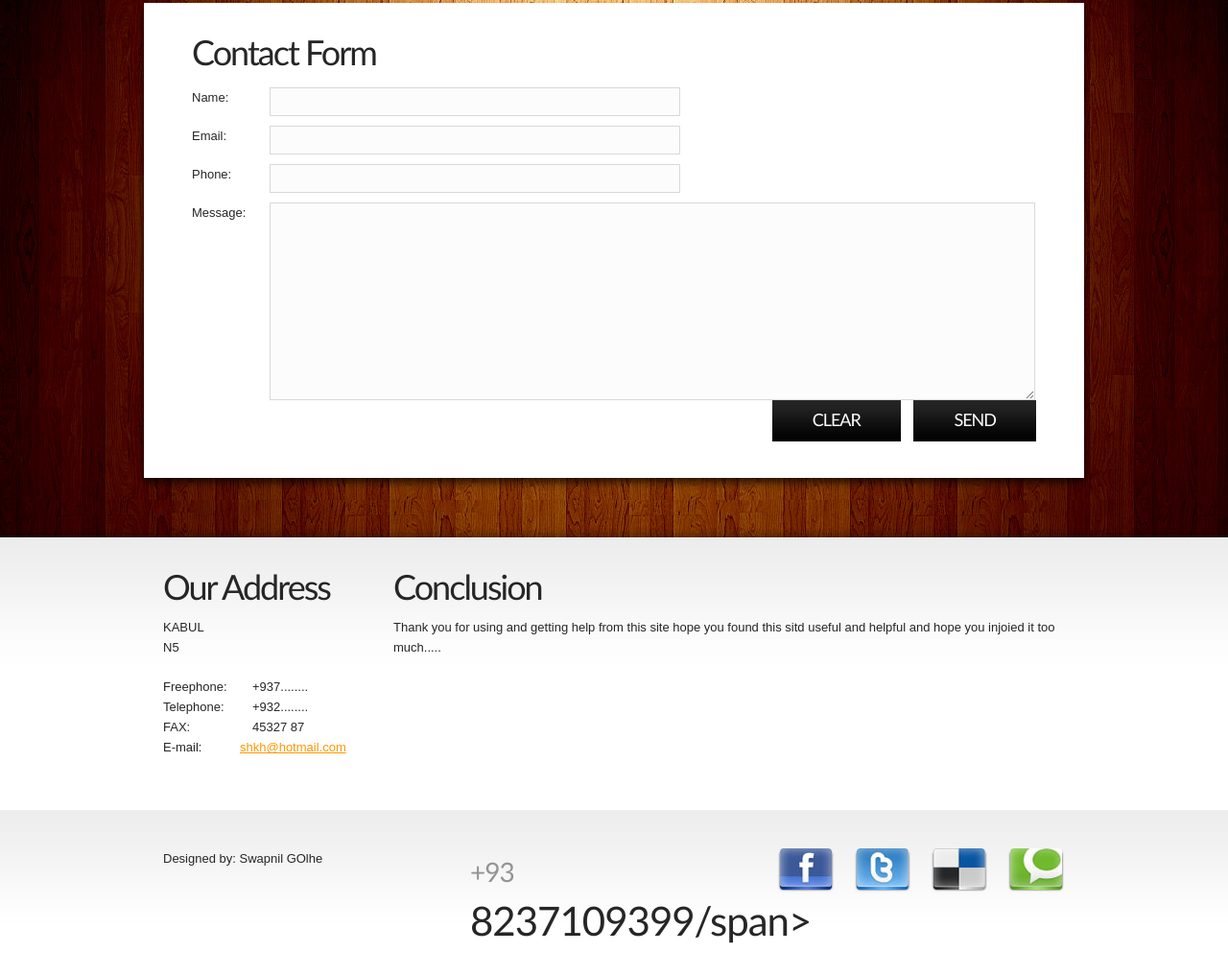
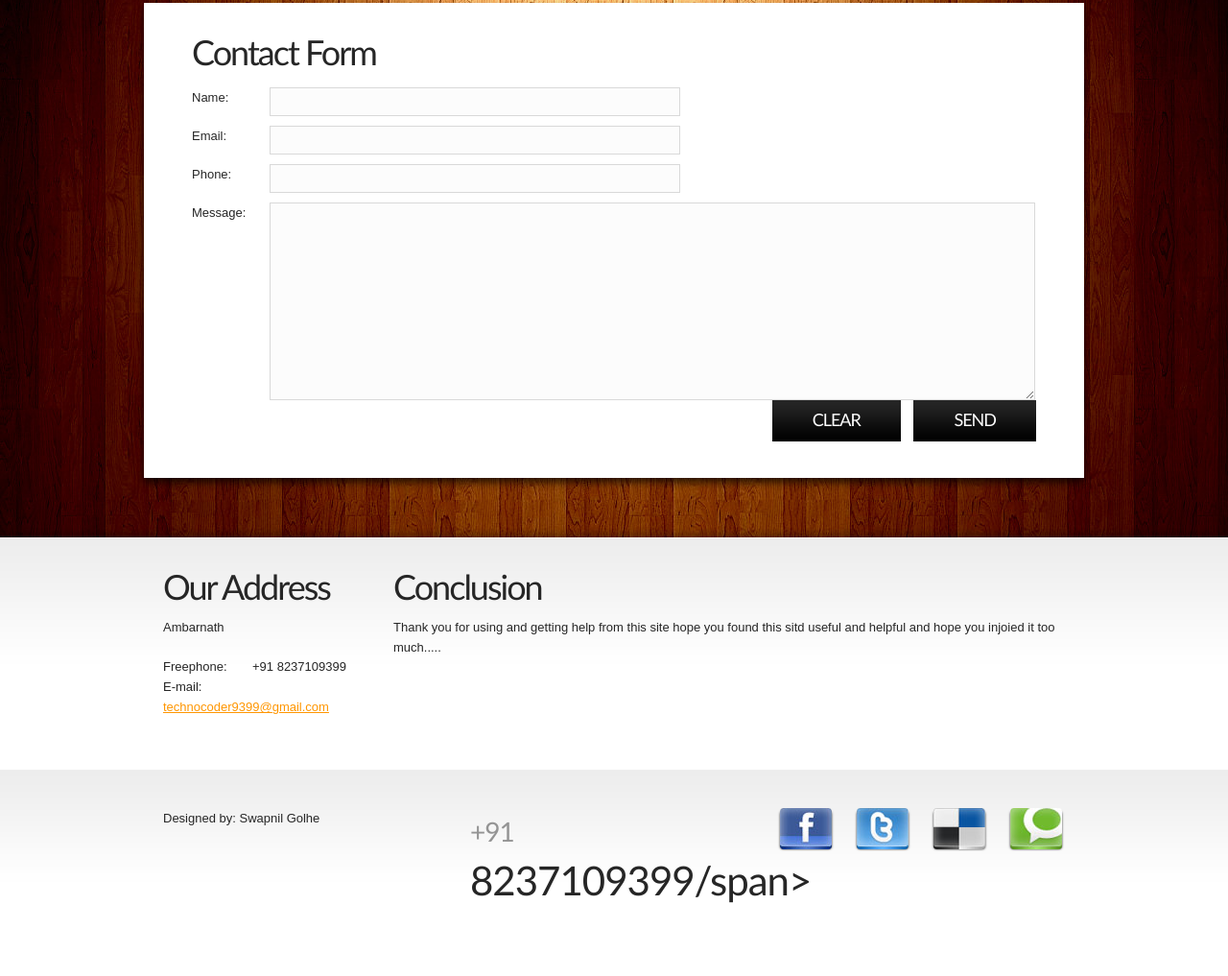
Before and after one commit to technocoder9399/homedesign.com, a plain HTML site: page contacts.html in a window 1280 px wide. Shown: the part 209-1226 px from the top of the page at 96% size. After the commit the page ends 1184 px from the top, so only its background shows below. Drawn offline with nearby package versions, Linux system fonts and the light colour scheme.

Commit message:
Update contacts.html

```diff
--- a/contacts.html
+++ b/contacts.html
@@ -99,11 +99,10 @@
                     	<div class="grid_3">
                         	<h3 class="prev-indent-bot">Our Address</h3>
                             <dl>
-                                <dt class="indent-bot">KABUL<br>N5</dt>
-                                <dd><span>Freephone:</span> +937........</dd>
-                                <dd><span>Telephone:</span>  +932........</dd>
-                                <dd><span>FAX:</span>45327 87</dd>
-                                <dd><strong>E-mail:</strong> <a href="#">shkh@hotmail.com</a></dd>
+                                <dt class="indent-bot">Ambarnath</dt>
+                                <dd><span>Freephone:</span> +91 8237109399</dd>
+
+                                <dd><strong>E-mail:</strong> <a href="#">technocoder9399@gmail.com</a></dd>
                             </dl>
                         </div>
                         <div class="grid_9">
@@ -123,12 +122,12 @@
             	<div class="wrapper">
                 	<div class="grid_4">
                     	<div>
-                        <p>Designed by: Swapnil GOlhe </p>
+                        <p>Designed by: Swapnil Golhe </p>
                         </div>
 
                     </div>
                     <div class="grid_4">
-                    	<span class="phone-numb"><span>+93</span> 8237109399/span>
+                    	<span class="phone-numb"><span>+91</span> 8237109399/span>
                     </div>
                     <div class="grid_4">
                     	<ul class="list-services">
```
